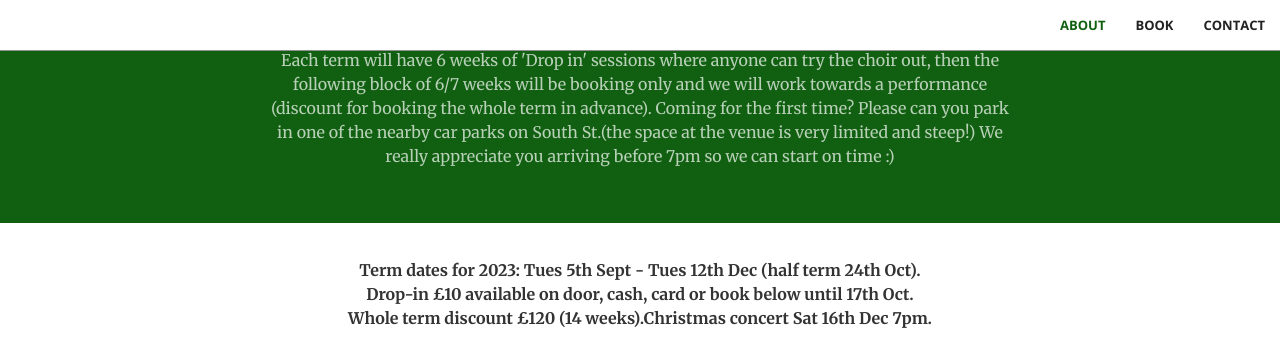
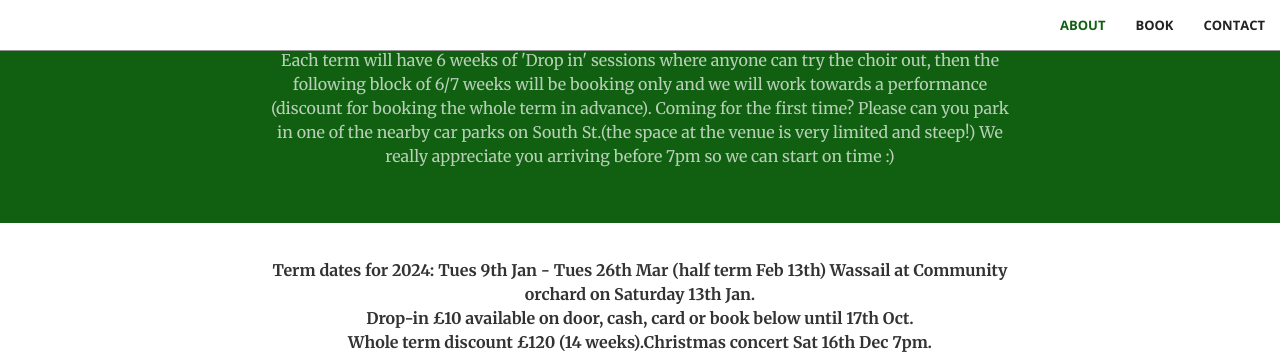
Before and after one commit to thewildchoir/thewildchoir-website, a Jekyll site: the page built from index.html, in a window 1280 px wide and 900 px high, scrolled down 1095 px, cut to the strip 0-361 px from the top of the window. Built offline with Jekyll 4.4.1, drawn with Linux system fonts in a browser that asks for light colours.

Commit message:
Update booking.html

```diff
--- a/_includes/booking.html
+++ b/_includes/booking.html
@@ -2,8 +2,8 @@
     <div class="container">
        <div class="row">
             <div class="col-lg-8 col-lg-offset-2 text-center">
-                <p class="text-book"><b>Term dates for 2023: Tues 5th Sept - Tues 12th Dec (half term 24th Oct).<br>Drop-in £10 available on door, cash, card or book below until 17th Oct.<br>Whole term discount £120 (14 weeks).Christmas concert Sat 16th Dec 7pm.</b></p>
-                <stripe-buy-button
+                <p class="text-book"><b>Term dates for 2024: Tues 9th Jan - Tues 26th Mar (half term Feb 13th) Wassail at Community orchard on Saturday 13th Jan.<br>Drop-in £10 available on door, cash, card or book below until 17th Oct.<br>Whole term discount £120 (14 weeks).Christmas concert Sat 16th Dec 7pm.</b></p>
+               <stripe-buy-button
                   buy-button-id="buy_btn_1NYUePLwjurA75EIcLADqrHm"
                   publishable-key="pk_live_51NYTozLwjurA75EIhk2EBRw1z2zc9OpOjDrSu8yy9bL1Hjqpv2U9MbkAIBroLDxn40LiSmh58qRFbD1G05o0DyOp00jys1Q34B"
                 >
```
